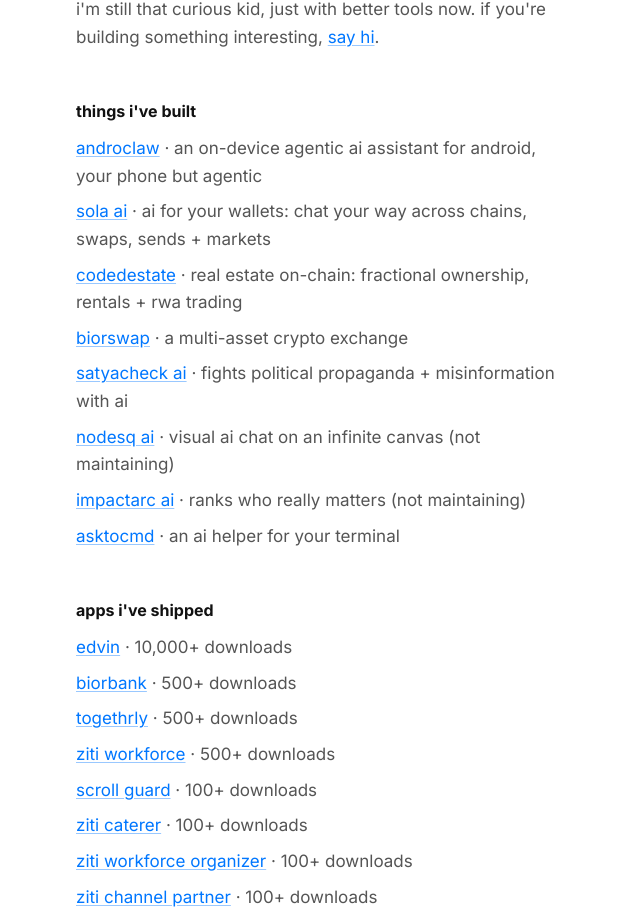
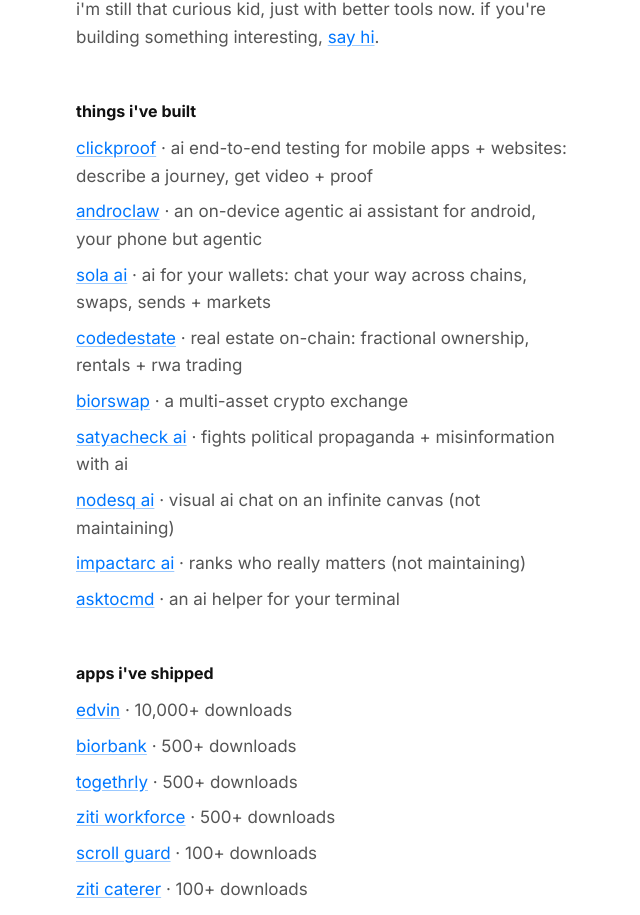
Before and after one commit to 21prnv/prnvv-me, a React (Vite) app: page / in a window 1280 px wide. Shown: the part 1097-2012 px from the top of the page, without its empty margins (316-956 px from the left). Built offline with nearby package versions, Linux system fonts and the light colour scheme; the HTML template or start-up script is replaced by a standard one.

Commit message:
Add ClickProof above AndroClaw in portfolio projects

```diff
--- a/src/App.tsx
+++ b/src/App.tsx
@@ -105,6 +105,7 @@
   const s = DATA.contact.social;
 
   const projects = [
+    { name: "clickproof", href: "https://clickproof.app", note: "ai end-to-end testing for mobile apps + websites: describe a journey, get video + proof" },
     { name: "androclaw", href: "https://github.com/AndroClawD/AndroClaw", note: "an on-device agentic ai assistant for android, your phone but agentic" },
     { name: "sola ai", href: "https://github.com/21prnv/sola-ai", note: "ai for your wallets: chat your way across chains, swaps, sends + markets" },
     { name: "codedestate", href: "https://www.codedestate.com/", note: "real estate on-chain: fractional ownership, rentals + rwa trading" },
--- a/src/data/resume.ts
+++ b/src/data/resume.ts
@@ -117,6 +117,16 @@
     },
   ],
   webProjects: [
+    {
+      title: "ClickProof",
+      href: "https://clickproof.app",
+      dates: "2026",
+      active: true,
+      description:
+        "AI end-to-end testing for mobile apps and websites. Describe a user journey in plain English and an AI agent executes it on an Android/iOS device or a real browser, returning a step-by-step trace, video, evidence, and verdict. Integrates with GitHub to test mobile CI artifacts and web preview deployments, reporting results directly on pull requests.",
+      technologies: ["Next.js", "Typescript", "Playwright", "PostgreSQL", "Agentic AI", "LLMs"],
+      link: "https://clickproof.app",
+    },
     {
       title: "AndroClaw",
       href: "https://github.com/AndroClawD/AndroClaw",
```
